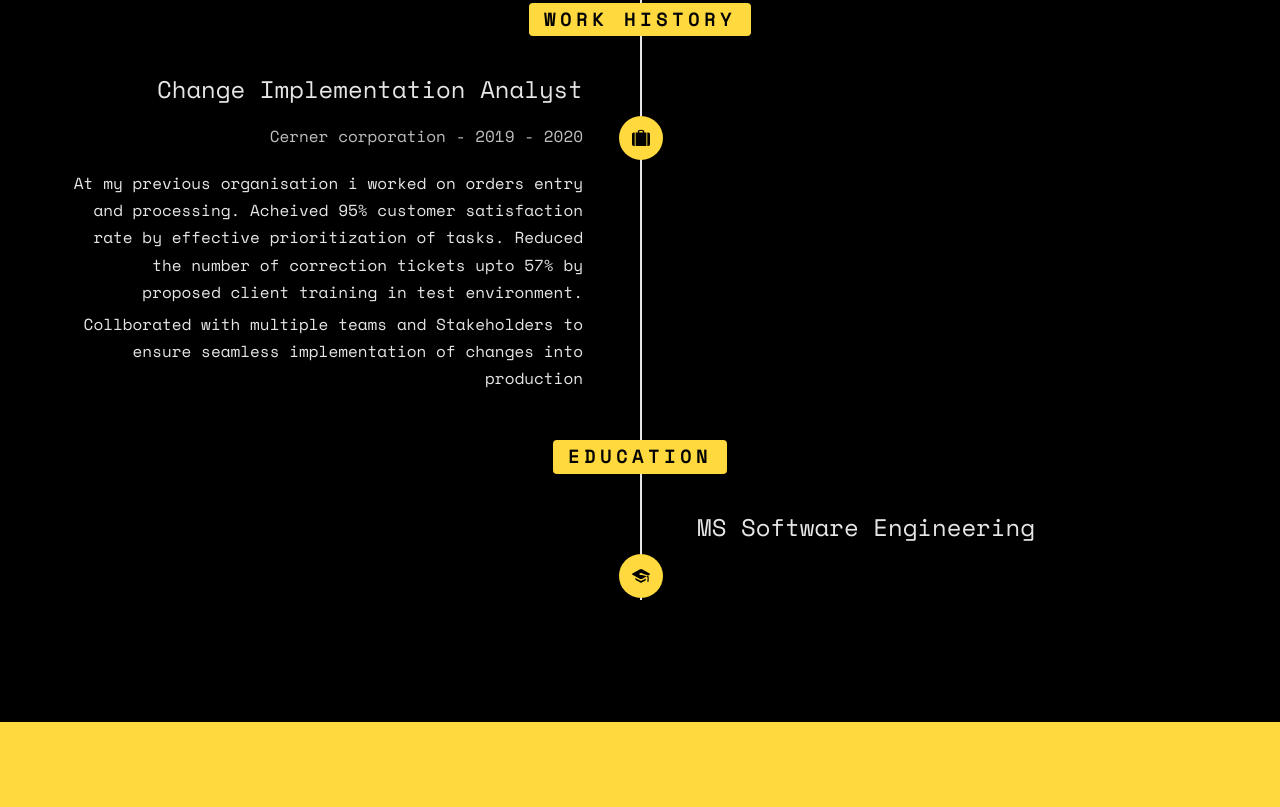
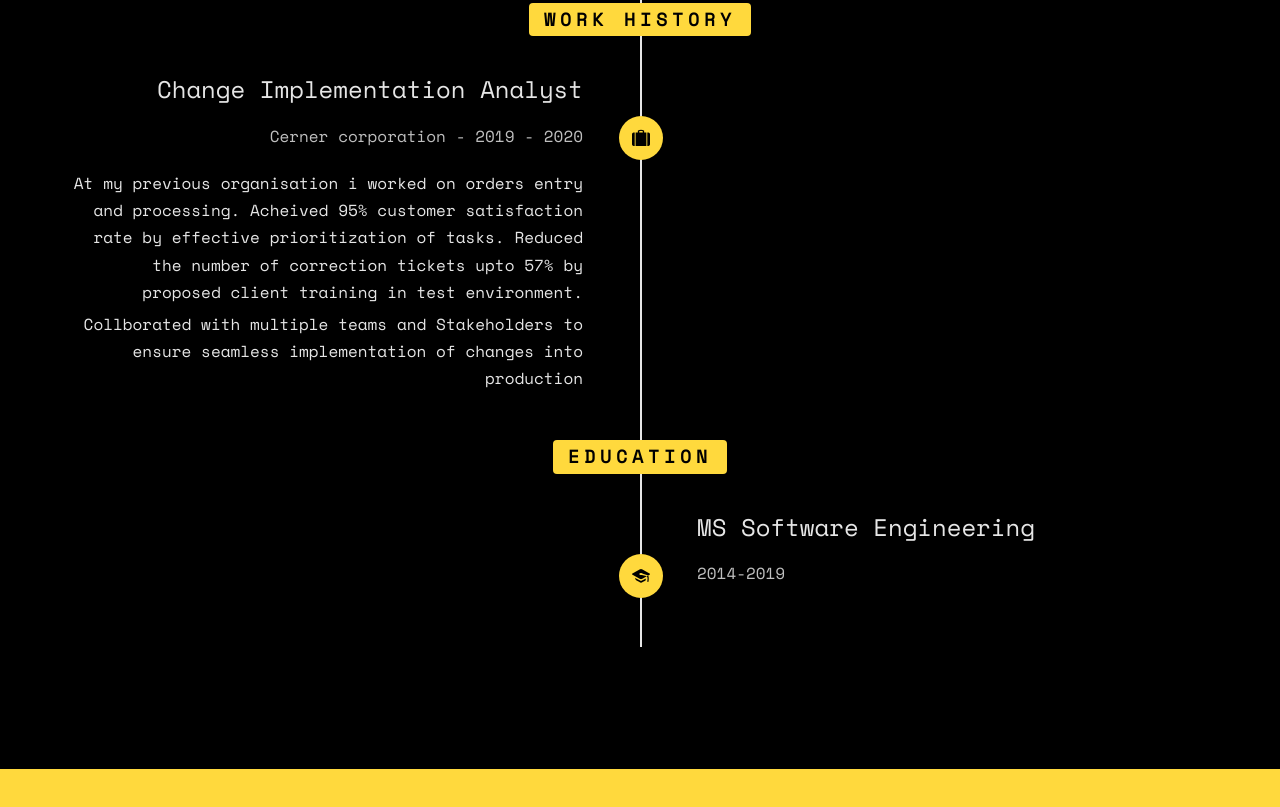
Before and after one commit to aravind1314/cloud-resume, a website: page app/index.html in a window 1280 px wide. Shown: the part 2741-3548 px from the top of the page. Drawn offline with nearby package versions, Linux system fonts and the light colour scheme; files that its build step writes are made by us from their sources; files whose address does not match are found by name; a web font is replaced by a local one.

Commit message:
updated app/index_2

```diff
--- a/app/index.html
+++ b/app/index.html
@@ -146,7 +146,7 @@
 							<div class="timeline-panel">
 								<div class="timeline-heading">
 									<h3 class="timeline-title">MS Software Engineering</h3>
-									<!--<span class="company"></span>-->
+									<span class="company">2014-2019</span>
 								</div>
 							</div>
 						</li>
```
